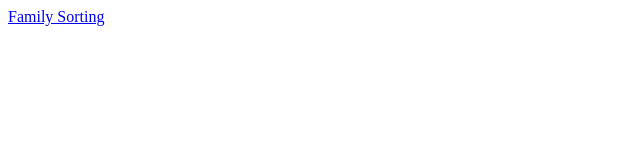
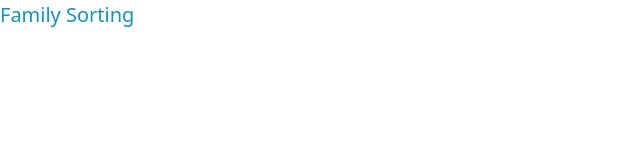
Before and after one commit to Lucitic/Lucitic.github.io, a plain HTML site: page index.html in a window 1280 px wide. Shown: the whole page, without its empty margins (0-640 px from the left). Drawn offline with nearby package versions, Linux system fonts and the light colour scheme.

Commit message:
stylesheet added

```diff
--- a/index.html
+++ b/index.html
@@ -3,6 +3,7 @@
     <head>
         <meta charset="utf-8">
         <title>Welcome to Chris' Webpage</title>
+        <link rel="stylesheet" href="https://cdn.jsdelivr.net/npm/@picocss/pico@1/css/pico.min.css">
     </head>
     <body>
         <a href="champBotWithWeb/champ-bot/sort.html">Family Sorting</a>
```
